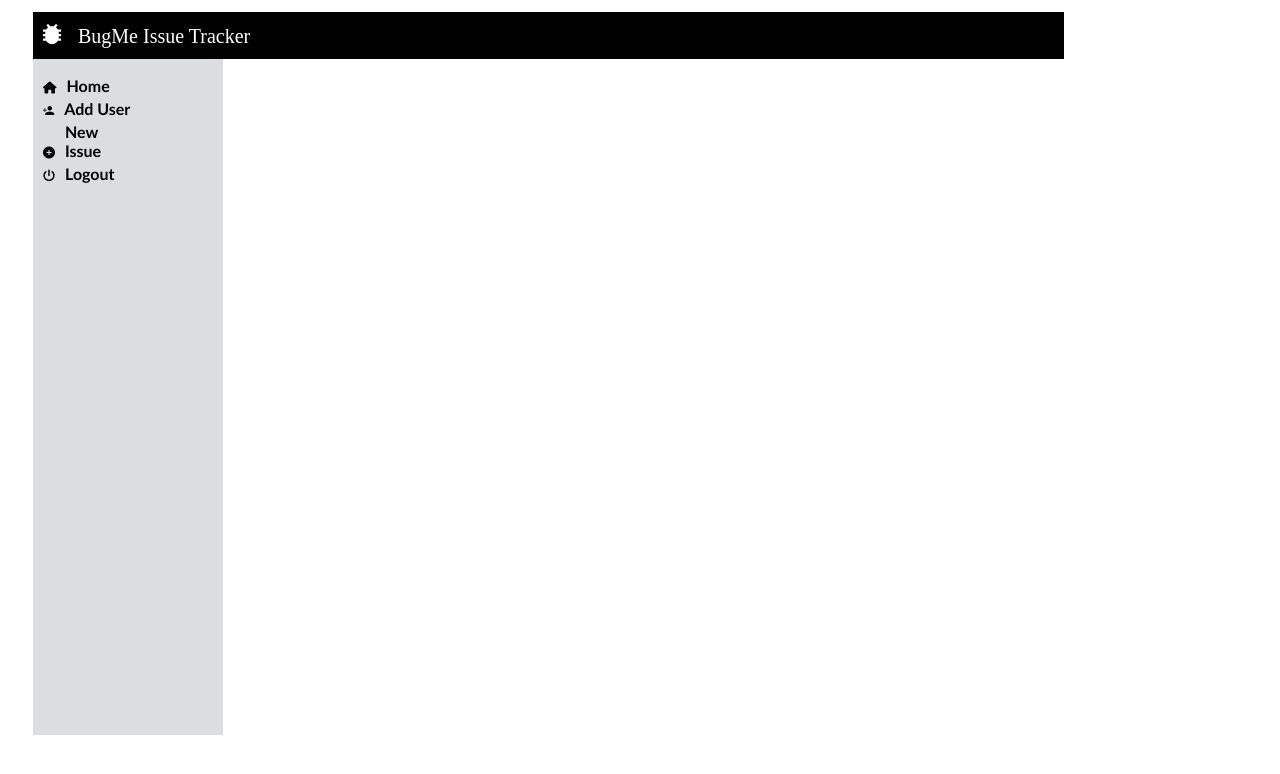
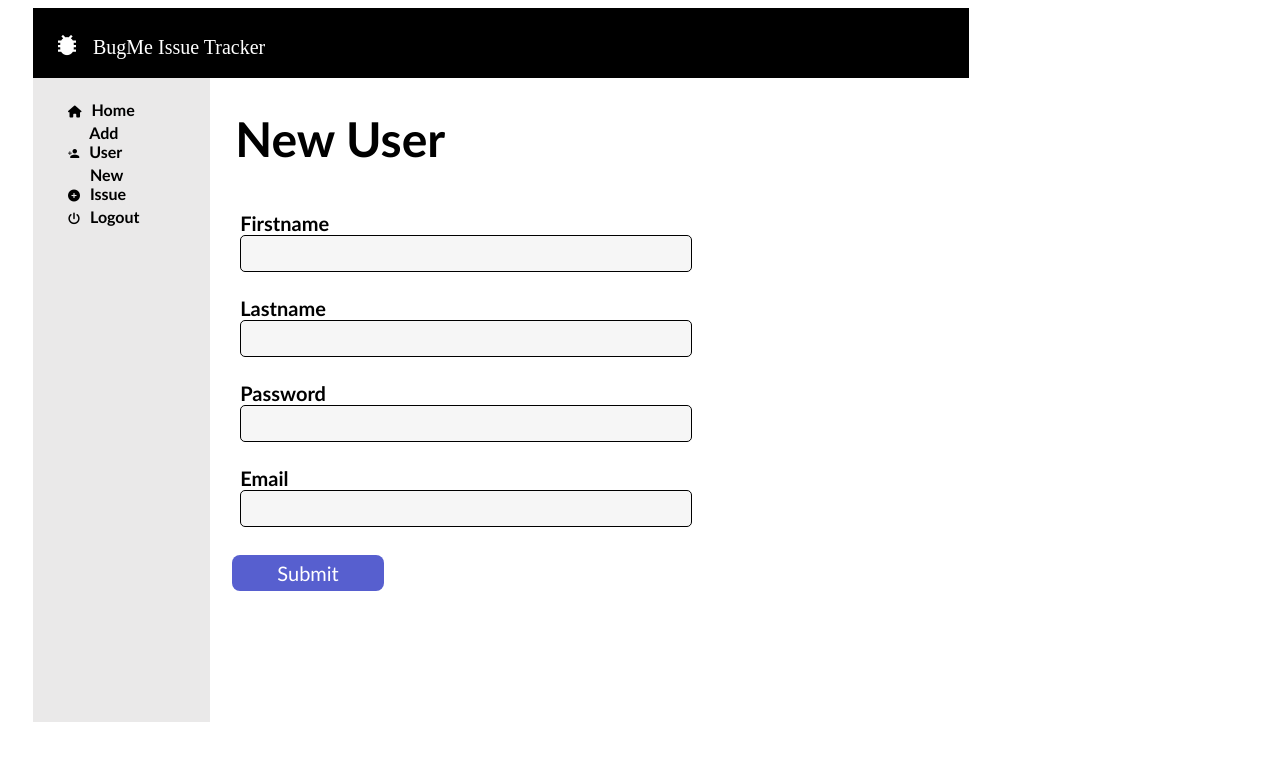
Before and after one commit to VyrusBYF/info2180-final-project, a PHP site: page / in a window 1280 px wide. Shown: the top 774 px of the page. Run offline with PHP 8.4, Linux system fonts and the light colour scheme; some libraries are stand-ins or nearby versions.

Commit message:
Created new user screen

```diff
--- a/index.html
+++ b/index.html
@@ -6,12 +6,13 @@
 		<link href="https://unpkg.com/ionicons@4.5.10-0/dist/css/ionicons.min.css" rel="stylesheet">
 		<script src="https://kit.fontawesome.com/a076d05399.js"></script>
 	</head>
+	<div id="grid" class = "grid">
 		<div class = "banner" id= "banner">
 			<ul>
 				<li><i class="icon ion-md-bug" style="color:white; font-size: 24px;"></i> BugMe Issue Tracker</li>
 			</ul>
 		</div>
-	<div id="container" class = "grid">
+		<div id= "box1">
 				<ul id = "icons">
 					<li><i class="fas fa-home"></i><a href="#home"> Home</a></li>
 					<li><i class="icon ion-md-person-add"></i><a href="#user"> Add User</a></li>
@@ -19,4 +20,15 @@
 					<li><i class="fas fa-power-off"></i><a href="#about">Logout</a></li>
 				</ul>
 		</div>
+		<div id="box2">
+			<h1>New User</h1>
+			<ul>
+				<li>Firstname<br><input class = "input" type="text" label="Firstname" name="Firstname"></li>
+				<li>Lastname<br><input class = "input" type="" name=""></li>
+				<li>Password<br><input class = "input" type="" name=""></li>
+				<li>Email<br><input class = "input" type="" name=""></li>
+			</ul>
+			<button type= "button" id="btn" class="button" >Submit</button>
+		</div>
+	</div>
 </html>
--- a/styles.css
+++ b/styles.css
@@ -1,27 +1,31 @@
-.banner{
-	width: 80%;
-	background-color: black;
-	color: white;
-	margin-left: 25px;
-}
-
 .grid{
 	display: grid;
-  	width:100%;
   	height: 700px;
-  	grid-template: 100% 100% / 17% 60%;
-  	margin-top: -24px;
-  	/*See the grid*/
-  	/*border: solid black 2px;*/
+  	grid-template: 10% 92% / 16% 60%;
 
 }
 
+
+
+/*------------------------------------------ Banner --------------------------------------------------*/
+
+.banner{
+	color: white;
+	margin-left: 25px;
+	background-color: black;
+	grid-column: span 2;
+	vertical-align: middle;
+	padding: 3px;
+	/*See the box*/
+  	/*border: solid black 1px;*/
+}
 
 #banner i{
 	margin-right: 12px;
 }
 
 #banner li{
+	margin-left: 12px;
 	font-size: 20px;
 }
 
@@ -29,29 +33,43 @@
   list-style-type: none;
   padding: 10px;
   overflow: hidden;
-  background-color: black;
   font-size: 12px;
   color: white;
   width: 100%;
 }
-#container ul {
+
+/*----------------------------------------------------------------------------------------------------*/
+
+
+/*------------------------------------------- Box 1 --------------------------------------------------*/
+
+#box1{
+	background-color: #eae9e9;
+	grid-row-start: 2;
+	margin-left: 25px;
+
+	/*See the box*/
+  	/*border: solid black 1px;*/
+}
+
+
+#box1 ul {
   list-style-type: none;
-  background-color: #dcdde1;
   font-size: 12px;
   color: white;
   margin-left: 25px;
 }
 #icons {
-	padding-top: 15px;
+	padding-top: 8px;
 }
 
-#container li{
+#box1 li{
 	color: black;
 	text-align: left;
 	margin-left: -30px;
 }
 
-#container li a {
+#box1 li a {
   display: inline-block;
   color: black;
   text-align: left;
@@ -63,6 +81,67 @@
   margin-left: 8px;
   padding: 2px;
 }
+
+#box1 li a:hover:not(.active) {
+  background-color: #8c7ae6;
+}
+
+/*----------------------------------------------------------------------------------------------------*/
+
+
+/*------------------------------------------- Box 2 --------------------------------------------------*/
+
+#box2 {
+	grid-row-start: 2;
+	grid-column-start: 2;
+
+
+	/*See the box*/
+  	/*border: solid black 1px;*/
+}
+
+#box2 h1{
+	font-family: "Calibri";
+	font-size: 48px;
+	margin-left: 25px;
+}
+
+#box2 ul{
+	list-style-type: none;
+	margin-left: -22px;
+}
+
+#box2 li{
+	font-family: "Calibri";
+	font-size: 20px;
+	font-weight: bold;
+	padding: 12px;
+
+}
+
+
+/*----------------------------------------------------------------------------------------------------*/
+
+.button{
+	font-size: 20px;
+	margin-left: 22px;
+	border-radius: 8px;
+	border: none;
+	width: 20%;
+	padding: 6px;
+	background-color: #575fcf;
+	color: white;
+	font-family: "Calibri";
+}
+
+.input{
+	border: solid black 1px;
+	background-color: #f6f6f6;
+	border-radius: 5px;
+	width: 60%;
+	padding: 10px;
+}
+
 /*li a {
   display: block;
   color: white;
@@ -70,9 +149,6 @@
   padding: 14px 16px;
   text-decoration: none;
 } */
-#container li a:hover:not(.active) {
-  background-color: #8c7ae6;
-
 
 /*
 li a:hover:not(.active) {
```
Lines whose indentation alone changed are shown as unchanged.
